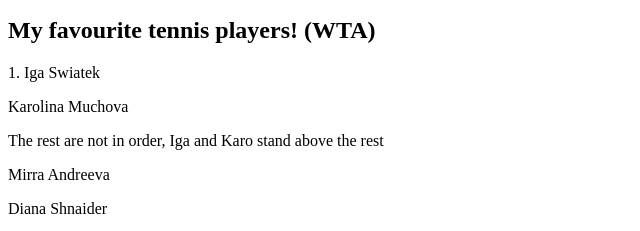
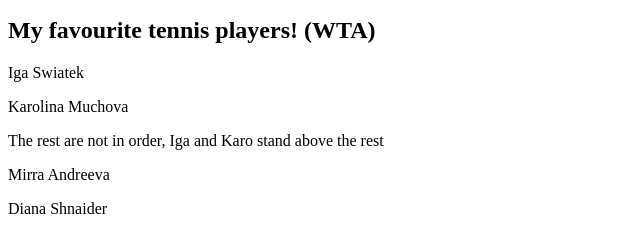
Before and after one commit to ahmatti13/ahmatti13.github.io, a plain HTML site: page index.html in a window 1280 px wide. Shown: the part 450-681 px from the top of the page, 0-640 px from the left. Drawn offline with Linux system fonts and the light colour scheme.

Commit message:
Update index.html

```diff
--- a/index.html
+++ b/index.html
@@ -19,7 +19,7 @@
         <p>I love reading books, scifi and fantasy mainly. And some history.</p>
 
         <h2>My favourite tennis players! (WTA)</h2>
-        <p>1. Iga Swiatek</p>
+        <p>Iga Swiatek</p>
         <p>Karolina Muchova</p>
 
         <p>The rest are not in order, Iga and Karo stand above the rest</p>
```
